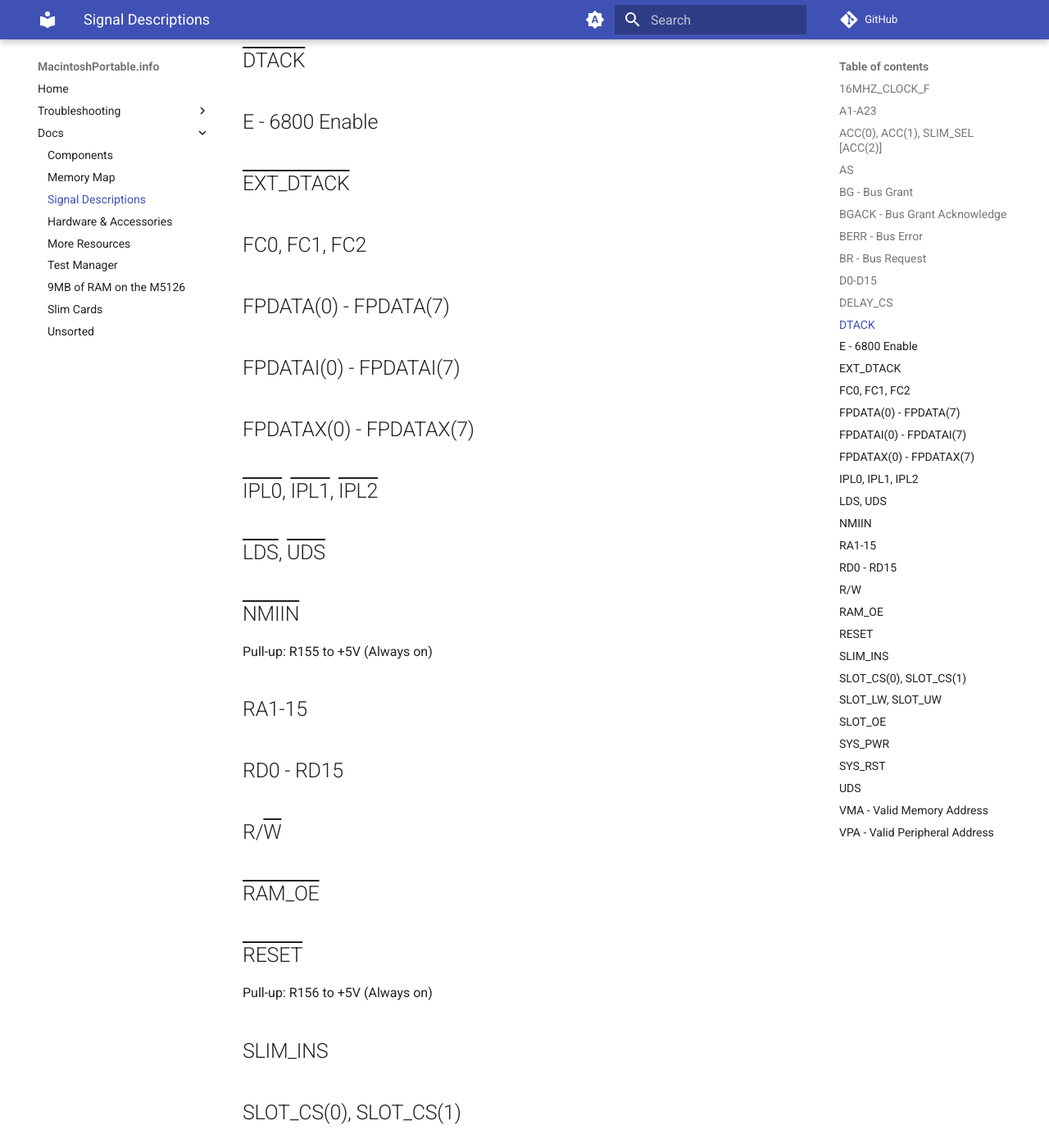
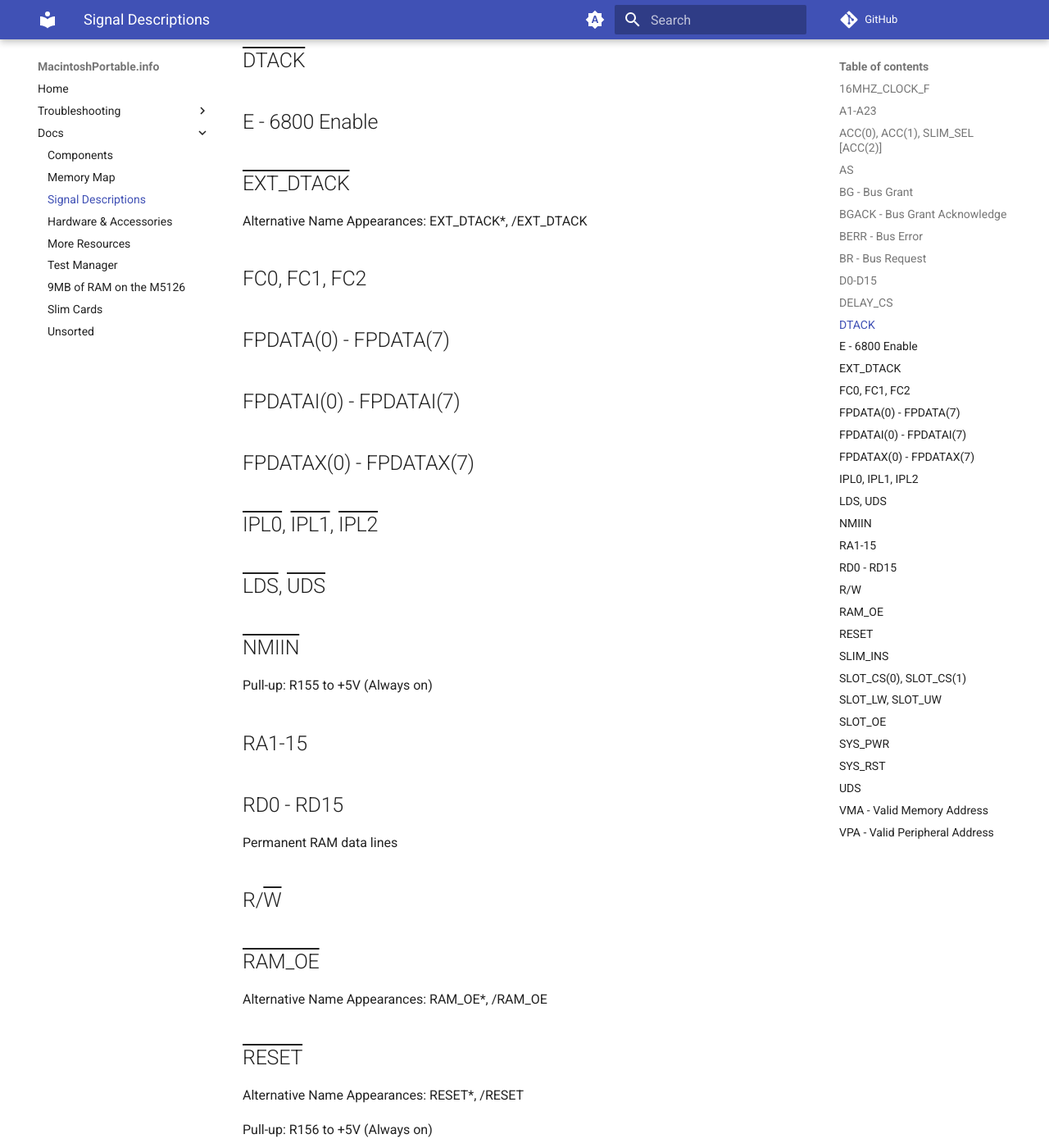
Before and after one commit to rezafouladian/MacintoshPortable, an MkDocs documentation site: the page built from docs/SignalDescriptions.md, in a window 1280 px wide and 1400 px high, scrolled down 1082 px. Shown: the whole window at 82% size. Built offline with MkDocs 1.6.1 and Material for MkDocs 9.7.7, drawn with Linux system fonts in a browser that asks for light colours; comment, search, counter and statistics services are not loaded; some of the changed text lies outside the part shown.

Commit message:
Add more signal info

```diff
--- a/docs/SignalDescriptions.md
+++ b/docs/SignalDescriptions.md
@@ -36,6 +36,8 @@ Connected to:
 
 ## <span style="text-decoration:overline">EXT_DTACK</span>
 
+Alternative Name Appearances: EXT_DTACK*, /EXT_DTACK
+
 ## FC0, FC1, FC2
 
 ## FPDATA(0) - FPDATA(7)
@@ -56,11 +58,17 @@ Pull-up: R155 to +5V (Always on)
 
 ## RD0 - RD15
 
+Permanent RAM data lines
+
 ## R/<span style="text-decoration:overline">W</span>
 
 ## <span style="text-decoration:overline">RAM_OE</span>
 
+Alternative Name Appearances: RAM_OE*, /RAM_OE
+
 ## <span style="text-decoration:overline">RESET</span>
+
+Alternative Name Appearances: RESET*, /RESET
 
 Pull-up: R156 to +5V (Always on)
 
```
Also changed, not shown: other parts of docs/SignalDescriptions.md (+1 -1 lines).
